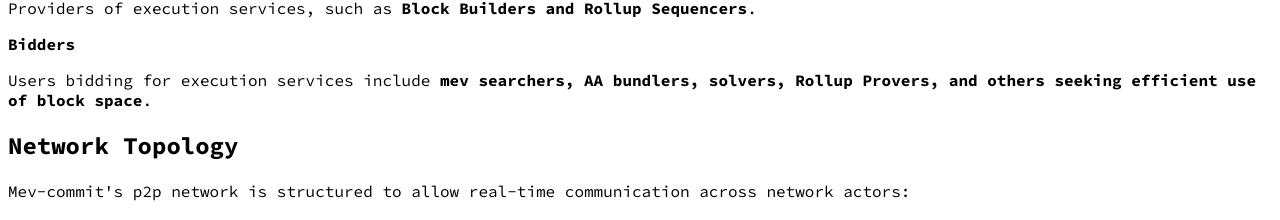
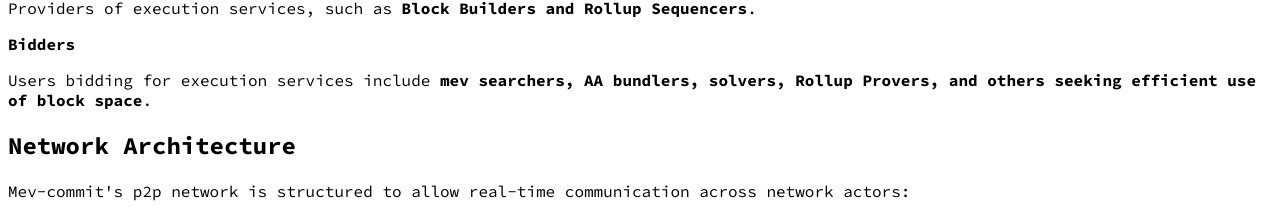
Before and after one commit to primevprotocol/docs-mevcommit, a Next.js app: page / in a window 1280 px wide. Shown: the part 1796-2016 px from the top of the page. Built offline with nearby package versions, Linux system fonts and the light colour scheme.

Commit message:
Update index.mdx

```diff
--- a/pages/index.mdx
+++ b/pages/index.mdx
@@ -43,7 +43,7 @@
 
 Users bidding for execution services include **mev searchers, AA bundlers, solvers, Rollup Provers, and others seeking efficient use of block space**.
 
-## Network Topology
+## Network Architecture
 
 Mev-commit's p2p network is structured to allow real-time communication across network actors:
 
```
